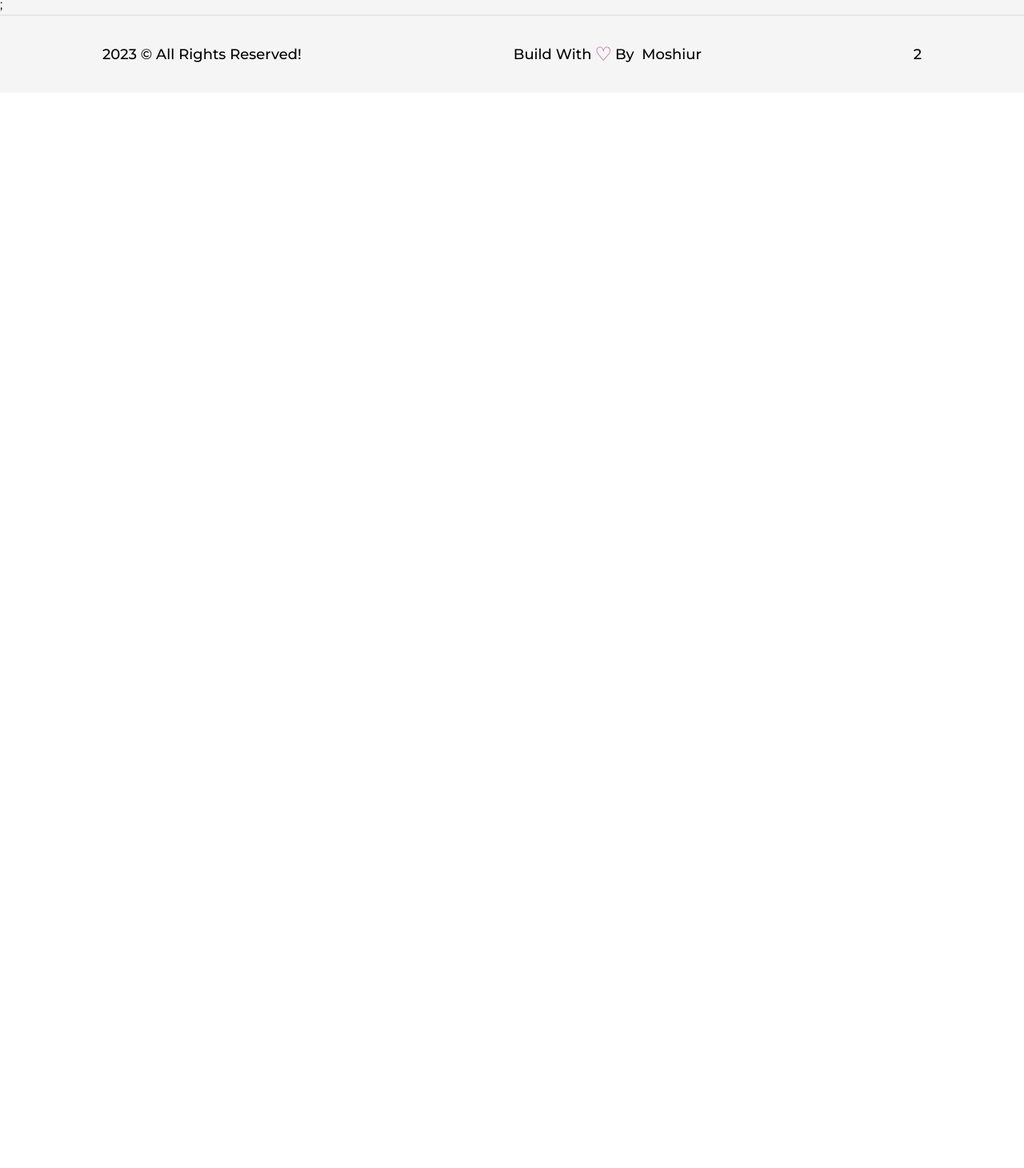
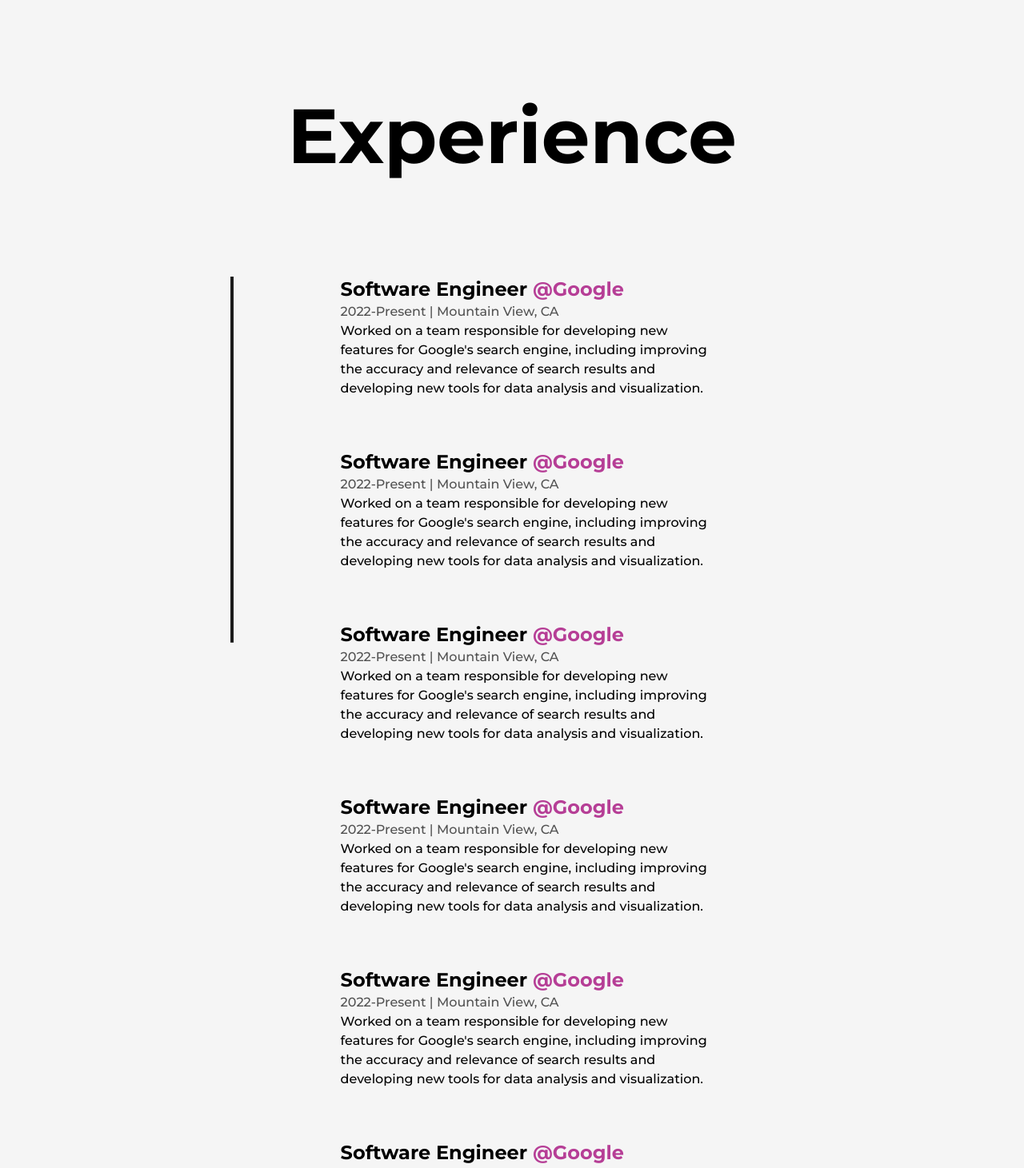
Before and after one commit to moshiur-rahman-mirage/Portfolio, a Next.js app: page /About in a window 1280 px wide. Shown: the part 2160-3621 px from the top of the page at 80% size. Before the commit the page ends 2276 px from the top, so only its background shows below. Built offline with nearby package versions, Linux system fonts and the light colour scheme.

Commit message:
i was trying to implement vertical sidebar scroll effect. it is moving too fast. somting went wrong.

```diff
--- /dev/null
+++ b/src/components/Experience.js
@@ -0,0 +1,97 @@
+import React, { useRef } from "react";
+import { useScroll, motion } from "framer-motion";
+const Details = ({ position, company, companyLink, time, address, work }) => {
+  return (
+    <li className="my-8 first:mt-0 last:mb-9 w-[60%] mx-auto flex flex-col items-center justify-between">
+      <div>
+        <h3 className="font-bold capitalize text-2xl">
+          {position}&nbsp;
+          <a className="text-primary" target="_blank" href={companyLink}>
+            @{company}
+          </a>
+        </h3>
+        <span className="text-dark/75 font-medium capitalize">
+          {time} | {address}
+        </span>
+        <p className="font-medium w-full">{work}</p>
+      </div>
+    </li>
+  );
+};
+
+const Experience = () => {
+  const ref = useRef(null);
+  const { scrollYProgress } = useScroll({
+    target: ref,
+    offset: ["start end", "center start"],
+  });
+
+  return (
+    <div className="my-64">
+      <h2 className="font-bold text-8xl mb-32 w-full text-center">
+        Experience
+      </h2>
+      <div ref={ref} className="w-[75%] mx-auto relative">
+        <motion.div  style={{scaleY:scrollYProgress}} className="absolute transition-transform h-full left-8 top-0 w-[4px] bg-dark origin-top" />
+        <ul className="w-full flex flex-col items-start justify-between ml-4">
+          <Details
+            position="Software Engineer"
+            company="Google"
+            time="2022-Present"
+            address="Mountain View, CA"
+            work="Worked on a team responsible for developing new features for Google's
+         search engine, including improving the accuracy and relevance of search results and
+         developing new tools for data analysis and visualization."
+          />
+          <Details
+            position="Software Engineer"
+            company="Google"
+            time="2022-Present"
+            address="Mountain View, CA"
+            work="Worked on a team responsible for developing new features for Google's
+         search engine, including improving the accuracy and relevance of search results and
+         developing new tools for data analysis and visualization."
+          />
+          <Details
+            position="Software Engineer"
+            company="Google"
+            time="2022-Present"
+            address="Mountain View, CA"
+            work="Worked on a team responsible for developing new features for Google's
+         search engine, including improving the accuracy and relevance of search results and
+         developing new tools for data analysis and visualization."
+          />
+          <Details
+            position="Software Engineer"
+            company="Google"
+            time="2022-Present"
+            address="Mountain View, CA"
+            work="Worked on a team responsible for developing new features for Google's
+         search engine, including improving the accuracy and relevance of search results and
+         developing new tools for data analysis and visualization."
+          />
+          <Details
+            position="Software Engineer"
+            company="Google"
+            time="2022-Present"
+            address="Mountain View, CA"
+            work="Worked on a team responsible for developing new features for Google's
+         search engine, including improving the accuracy and relevance of search results and
+         developing new tools for data analysis and visualization."
+          />
+          <Details
+            position="Software Engineer"
+            company="Google"
+            time="2022-Present"
+            address="Mountain View, CA"
+            work="Worked on a team responsible for developing new features for Google's
+         search engine, including improving the accuracy and relevance of search results and
+         developing new tools for data analysis and visualization."
+          />
+        </ul>
+      </div>
+    </div>
+  );
+};
+
+export default Experience;
--- a/src/pages/About.js
+++ b/src/pages/About.js
@@ -10,6 +10,7 @@
   useMotionValue,
   useSpring,
 } from "framer-motion";
+import Experience from "@/components/Experience";
 
 
 const AnimatedNumbers = ({ value }) => {
@@ -153,6 +154,7 @@
           {/* <div> */}
             <Skills />
           {/* </div> */}
+          <Experience/>
         </Layout>
       </main>
     </>
```
